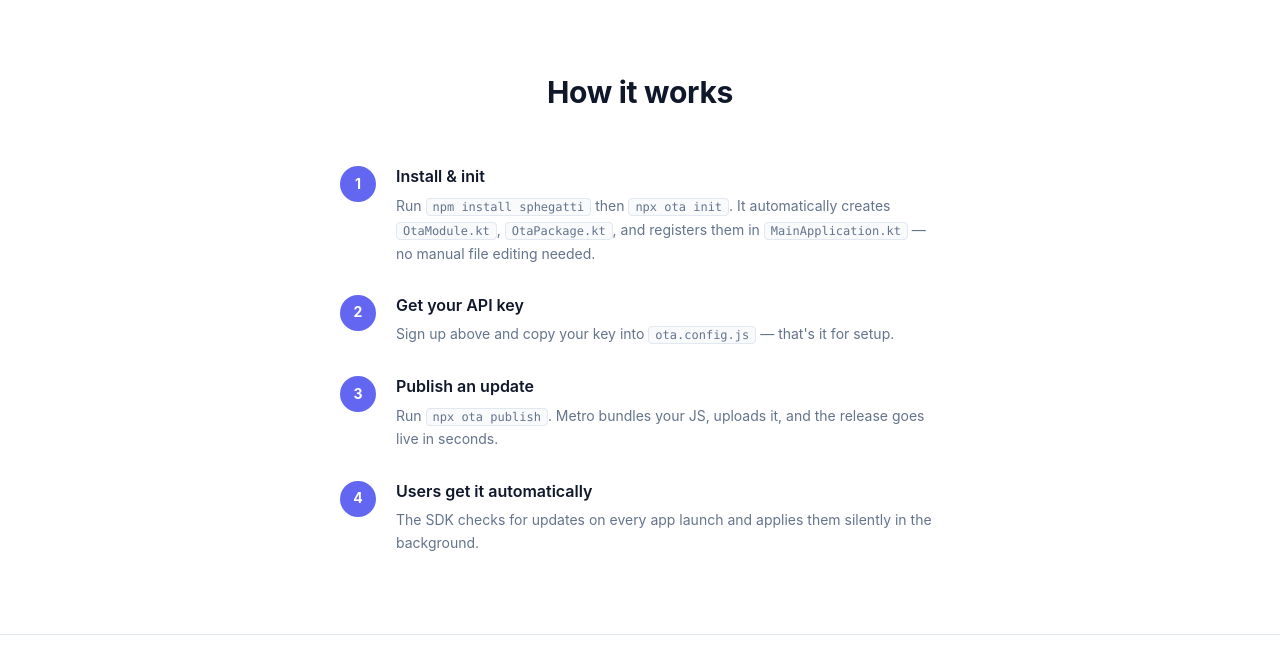
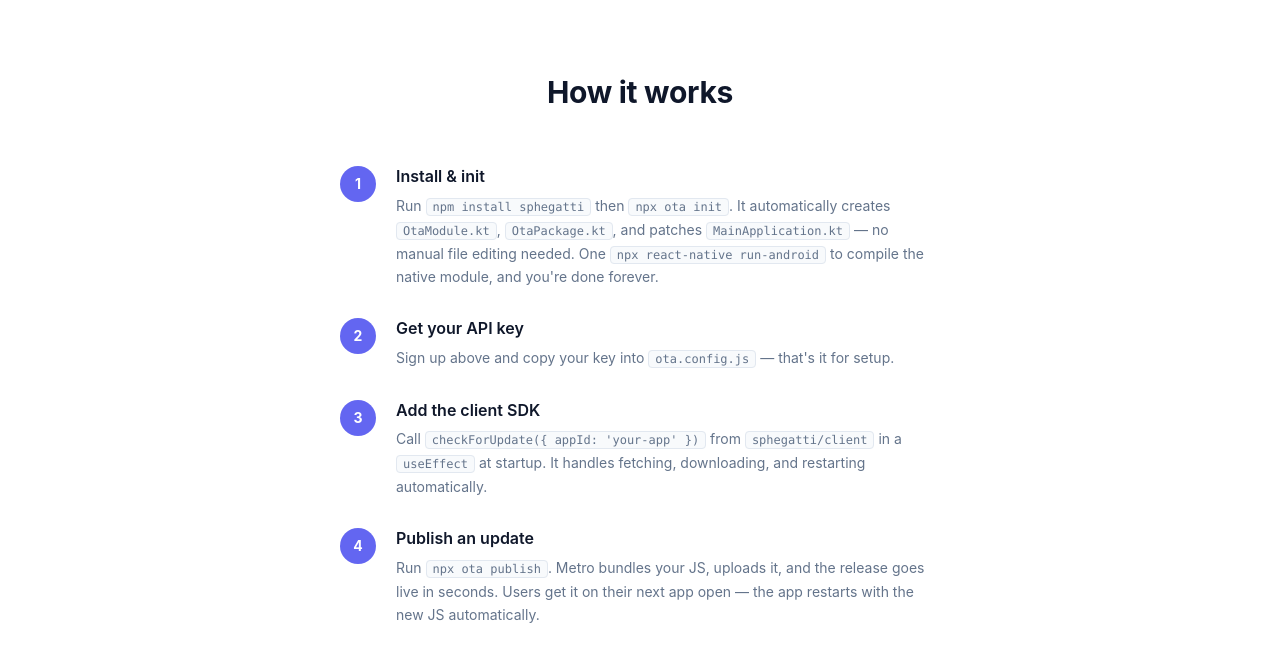
Before and after one commit to VishalJx/Sphegatti, a website: page web/index.html in a window 1280 px wide. Shown: the part 1264-1928 px from the top of the page. Drawn offline with Linux system fonts and the light colour scheme.

Commit message:
doc update

```diff
--- a/web/index.html
+++ b/web/index.html
@@ -73,7 +73,7 @@
           <div class="step-num">1</div>
           <div>
             <h3>Install &amp; init</h3>
-            <p>Run <code>npm install sphegatti</code> then <code>npx ota init</code>. It automatically creates <code>OtaModule.kt</code>, <code>OtaPackage.kt</code>, and registers them in <code>MainApplication.kt</code> — no manual file editing needed.</p>
+            <p>Run <code>npm install sphegatti</code> then <code>npx ota init</code>. It automatically creates <code>OtaModule.kt</code>, <code>OtaPackage.kt</code>, and patches <code>MainApplication.kt</code> — no manual file editing needed. One <code>npx react-native run-android</code> to compile the native module, and you're done forever.</p>
           </div>
         </div>
         <div class="step">
@@ -86,15 +86,15 @@
         <div class="step">
           <div class="step-num">3</div>
           <div>
-            <h3>Publish an update</h3>
-            <p>Run <code>npx ota publish</code>. Metro bundles your JS, uploads it, and the release goes live in seconds.</p>
+            <h3>Add the client SDK</h3>
+            <p>Call <code>checkForUpdate({ appId: 'your-app' })</code> from <code>sphegatti/client</code> in a <code>useEffect</code> at startup. It handles fetching, downloading, and restarting automatically.</p>
           </div>
         </div>
         <div class="step">
           <div class="step-num">4</div>
           <div>
-            <h3>Users get it automatically</h3>
-            <p>The SDK checks for updates on every app launch and applies them silently in the background.</p>
+            <h3>Publish an update</h3>
+            <p>Run <code>npx ota publish</code>. Metro bundles your JS, uploads it, and the release goes live in seconds. Users get it on their next app open — the app restarts with the new JS automatically.</p>
           </div>
         </div>
       </div>
```
Also changed, not shown: README.md.
